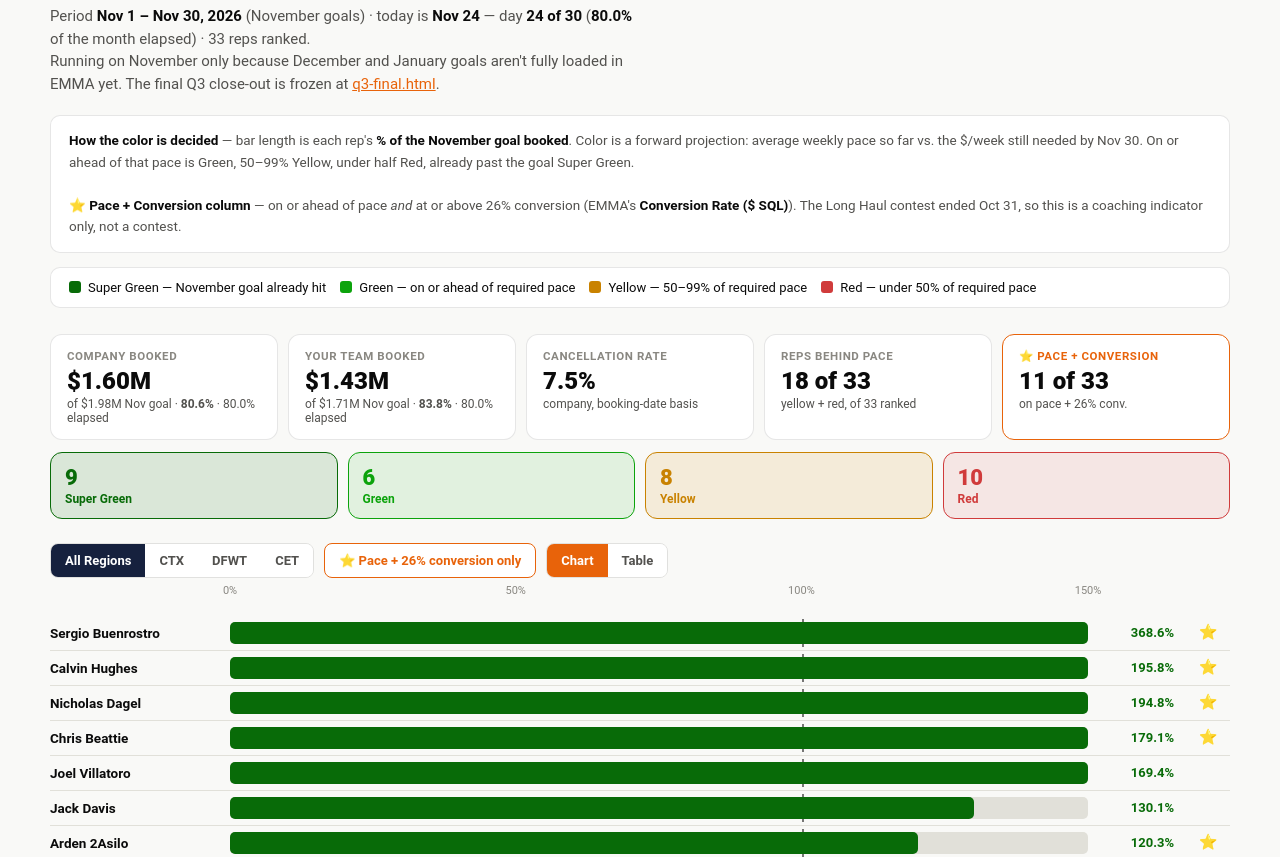
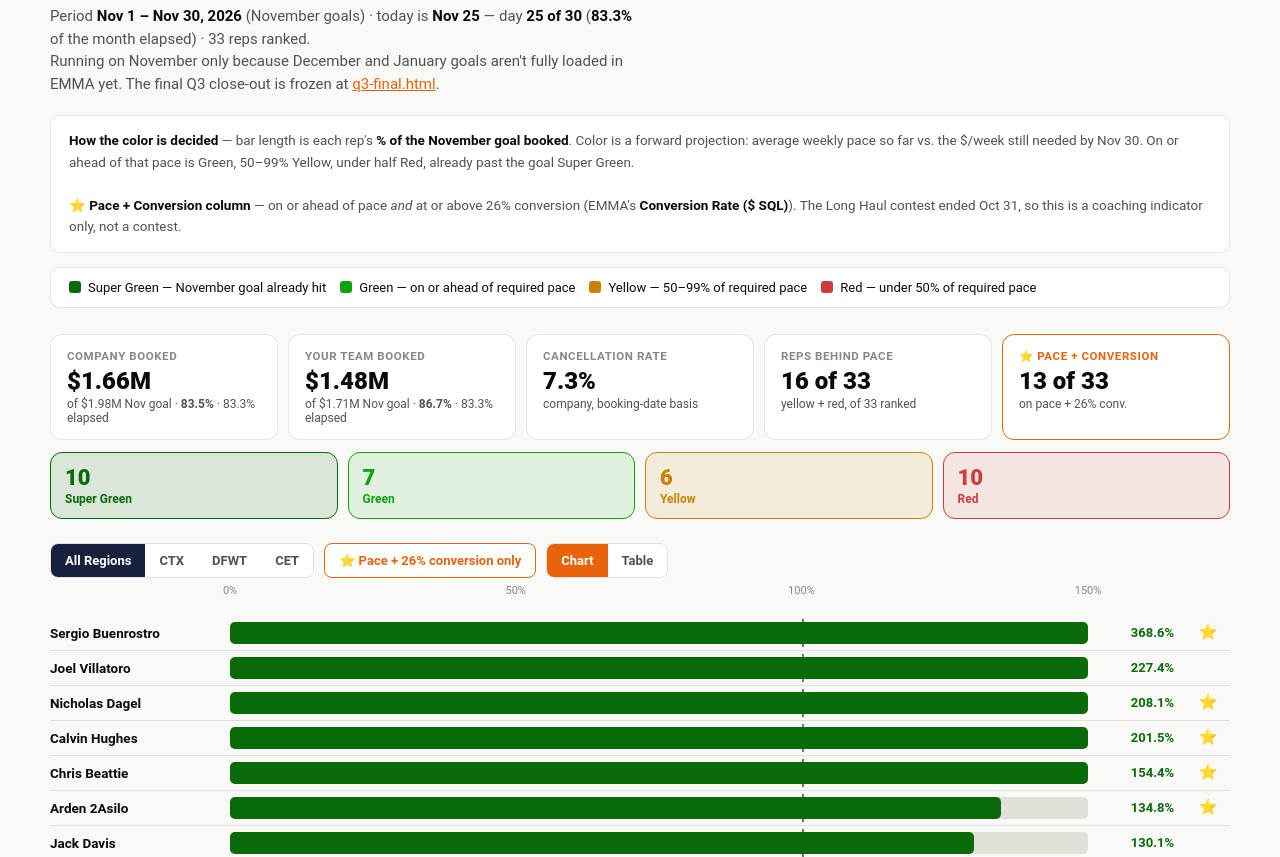
Before and after one commit to AWARE13/einstein-sales-pacing-4ec269233800, a plain HTML site: page index.html in a window 1280 px wide. Shown: the part 95-952 px from the top of the page. Drawn offline with Linux system fonts and the light colour scheme.

Commit message:
Refresh — 2026-11-25

```diff
--- a/index.html
+++ b/index.html
@@ -267,8 +267,8 @@
   <div class="p-eyebrow">Sales Dashboard · EMMA V4</div>
   <h1 class="p-title">Individual Sales Pacing — November 2026</h1>
   <p class="p-sub">
-    Period <b>Nov 1 – Nov 30, 2026</b> (November goals) · today is <b>Nov 24</b> — day <b>24 of 30</b>
-    (<b>80.0%</b> of the month elapsed) · 33 reps ranked.
+    Period <b>Nov 1 – Nov 30, 2026</b> (November goals) · today is <b>Nov 25</b> — day <b>25 of 30</b>
+    (<b>83.3%</b> of the month elapsed) · 33 reps ranked.
     <br>Running on November only because December and January goals aren't fully loaded in EMMA yet.
     The final Q3 close-out is frozen at
     <a href="./q3-final.html" style="color:var(--accent)">q3-final.html</a>.
@@ -297,17 +297,17 @@
   <div class="p-tiles">
     <div class="p-tile">
       <div class="p-tile-label">Company Booked</div>
-      <div class="p-tile-value">$1.60M</div>
-      <div class="p-tile-sub">of $1.98M Nov goal · <b>80.6%</b> · 80.0% elapsed</div>
+      <div class="p-tile-value">$1.66M</div>
+      <div class="p-tile-sub">of $1.98M Nov goal · <b>83.5%</b> · 83.3% elapsed</div>
     </div>
     <div class="p-tile">
       <div class="p-tile-label">Your Team Booked</div>
-      <div class="p-tile-value">$1.43M</div>
-      <div class="p-tile-sub">of $1.71M Nov goal · <b>83.8%</b> · 80.0% elapsed</div>
+      <div class="p-tile-value">$1.48M</div>
+      <div class="p-tile-sub">of $1.71M Nov goal · <b>86.7%</b> · 83.3% elapsed</div>
     </div>
     <div class="p-tile">
       <div class="p-tile-label">Cancellation Rate</div>
-      <div class="p-tile-value">7.5%</div>
+      <div class="p-tile-value">7.3%</div>
       <div class="p-tile-sub">company, booking-date basis</div>
     </div>
     <div class="p-tile">
@@ -358,7 +358,7 @@
       <thead>
         <tr>
           <th>Sales Rep</th><th>Booked</th><th>Goal</th><th>% Goal</th>
-          <th>Needed / wk</th><th>Avg pace / wk (Nov 1 – Nov 24)</th>
+          <th>Needed / wk</th><th>Avg pace / wk (Nov 1 – Nov 25)</th>
           <th>Conv. ($ SQL)</th><th>Status</th><th>⭐ Pace + Conv.</th>
         </tr>
       </thead>
@@ -368,24 +368,21 @@
 
   <div class="p-foot">
     <b>Excluded from ranking</b> — no real individual quota: EMMA System (auto-assigned leads,
-    $169,216 booked of a $277,637 November target). Therese Ablang, Brian Herzig, Amanda Ware, Donna
+    $177,201 booked of a $277,637 November target). Therese Ablang, Brian Herzig, Amanda Ware, Donna
     Carrillo, Nhel Banayad, Ralph Bustillo and Joseph Mcreynolds do not appear in the November table.
     Rance Pope ($12,928 booked) and Cameron Klepac ($6,544 booked) have no November goal this month and are left off.
     <br><b>Region coverage:</b> every ranked rep is mapped — CTX 13, CET 11, DFWT 9. No unmapped reps.
     <br><b>Why November only:</b> December and January goals aren't fully loaded in EMMA (Alexander Tran
     shows a $70,000 November goal inside a $91,000 Q4 total), so a quarter view would understate targets
     and flatter pace. This switches back to the full Q4 view once the later months are entered.
-    <br><b>Where November stands:</b> company <b>80.6%</b> ($1,597,701 of $1,983,119), Amanda's team
-    <b>83.8%</b> ($1,428,486 of $1,705,482) against 80.0% of the month elapsed, so both are still just ahead of the
-    clock with six days left. The 33 ranked reps plus Rance Pope ($12,928) and Cameron Klepac ($6,544) account for all of
-    the team's dollars. Nine reps are past their November goal: Sergio Buenrostro (369%), Calvin Hughes (196%), Nicholas
-    Dagel (195%), Chris Beattie (179%), Joel Villatoro (169%), Jack Davis (130%), Arden 2Asilo (120%), Erik Orama (114%)
-    and Daniel Behseresht (100%). Lukas Konrad is $1,015 away and Frank Williams $1,137. By region: CTX 111.4%,
-    DFWT 81.5%, CET 70.0%. CET is the one region behind the clock.
-    <br><b>Worth a look:</b> no goal changes since Nov 19. Booked totals dropped for Chris Beattie (−$2,121), Chauntelle
-    Shivers (−$1,786) and Erik Orama (−$1,170), likely cancellations. Biggest moves: Sergio Buenrostro added about
-    $31,500, Calvin Hughes $31,300 and Arden 2Asilo $30,800. In the last week of the month EMMA's run rate equals the
-    full amount still needed, so the colors are at their strictest from here.
+    <br><b>Where November stands:</b> company <b>83.5%</b> ($1,656,441 of $1,983,119), Amanda's team
+    <b>86.7%</b> ($1,479,240 of $1,705,482) against 83.3% of the month elapsed, so both are a hair ahead of the
+    clock with five days left. The 33 ranked reps plus Rance Pope ($12,928) and Cameron Klepac ($6,544) account for all of
+    the team's dollars. Ten reps are past their November goal, with Frank Williams the newest to cross. Lukas Konrad is
+    $1,015 away. By region: CTX 118.4%, DFWT 81.2%, CET 71.9%. CET is still the one region well behind the clock.
+    <br><b>Worth a look:</b> no goal changes since yesterday. Booked totals dropped for Chris Beattie (−$2,598) and
+    Nicole Tolete (−$475), likely cancellations; Chris is still past goal. Biggest moves: Arden 2Asilo added about
+    $15,200, Joel Villatoro $10,200 and Calvin Hughes $5,000.
     <br><b>Conversion:</b> every ranked rep has a conversion figure. The bar is 26% (raised from 20% on Nov 12). On pace
     but under 26%: Joel Villatoro, Jack Davis, Erik Orama and Frank Williams.
     <br><b>Companion reports:</b> the final Q3 close-out is at
@@ -394,7 +391,7 @@
     August close-out at
     <a href="./august-final.html" style="color:var(--accent)">august-final.html</a>.
     The Q4 view as of Nov 10 is kept in the private repo.
-    <br>Pulled from EMMA's Sales Report, Nov 1 – Nov 30, 2026 range, on <b>Nov 24, 2026, ~2:00 PM CT</b>.
+    <br>Pulled from EMMA's Sales Report, Nov 1 – Nov 30, 2026 range, on <b>Nov 25, 2026, ~10:15 AM CT</b>.
   </div>
 
 </div>
@@ -404,41 +401,41 @@
   // [name, booked, novemberGoal, emmaWeeklyRunRate ($/wk still needed; negative = past goal), region, conversionPctSQLDollars]
   var reps = [
     ["Sergio Buenrostro", 38702.00, 10500.00, -28202.00, "CTX", 70.06],
-    ["Calvin Hughes", 171308.00, 87500.00, -83808.00, "CTX", 49.15],
-    ["Nicholas Dagel", 20455.50, 10500.00, -9955.50, "CTX", 34.72],
-    ["Chris Beattie", 18805.00, 10500.00, -8305.00, "DFWT", 26.12],
-    ["Joel Villatoro", 29643.50, 17500.00, -12143.50, "CTX", 19.47],
+    ["Joel Villatoro", 39801.00, 17500.00, -22301.00, "CTX", 19.47],
+    ["Nicholas Dagel", 21852.50, 10500.00, -11352.50, "CTX", 37.34],
+    ["Calvin Hughes", 176300.00, 87500.00, -88800.00, "CTX", 49.58],
+    ["Chris Beattie", 16207.00, 10500.00, -5707.00, "DFWT", 26.12],
+    ["Arden 2Asilo", 141531.40, 105000.00, -36531.40, "CET", 44.77],
     ["Jack Davis", 13661.00, 10500.00, -3161.00, "DFWT", 18.96],
-    ["Arden 2Asilo", 126331.40, 105000.00, -21331.40, "CET", 41.65],
     ["Erik Orama", 19875.00, 17500.00, -2375.00, "DFWT", 20.34],
     ["Daniel Behseresht", 10546.00, 10500.00, -46.00, "CTX", 87.53],
+    ["Frank Williams", 10513.00, 10500.00, -13.00, "CTX", 7.35],
     ["Lukas Konrad", 16485.00, 17500.00, 1015.00, "CTX", 33.69],
-    ["Frank Williams", 9363.00, 10500.00, 1137.00, "CTX", 5.84],
-    ["Jevic 3Lazanas", 100983.00, 113750.00, 12767.00, "CET", 29.41],
+    ["Jevic 3Lazanas", 104145.00, 113750.00, 9605.00, "CET", 29.43],
     ["Zachary Krodel", 15188.00, 17500.00, 2312.00, "DFWT", 51.64],
-    ["Jeline 2Lavarias", 89835.80, 105000.00, 15164.20, "CET", 27.50],
+    ["Jeline 2Lavarias", 91059.80, 105000.00, 13940.20, "CET", 27.66],
+    ["Landon Vaughan", 15078.00, 17500.00, 2422.00, "DFWT", 28.60],
     ["Hector Zavala", 14668.00, 17500.00, 2832.00, "CTX", 36.38],
+    ["Jespah Lara", 69174.75, 87500.00, 18325.25, "CTX", 37.70],
     ["Chris Anderson", 8062.00, 10500.00, 2438.00, "CTX", 37.02],
-    ["Jespah Lara", 64672.75, 87500.00, 22827.25, "CTX", 34.54],
-    ["Landon Vaughan", 12861.00, 17500.00, 4639.00, "DFWT", 26.35],
-    ["Amy Arbasa", 75623.50, 105000.00, 29376.50, "CET", 36.30],
-    ["Zhang Pammit", 85427.50, 122500.00, 37072.50, "CET", 36.28],
+    ["Amy Arbasa", 77418.50, 105000.00, 27581.50, "CET", 35.56],
+    ["Zhang Pammit", 86883.50, 122500.00, 35616.50, "CET", 36.01],
+    ["Brianne Newbro", 48721.00, 70000.00, 21279.00, "CET", 38.43],
     ["Grant Hardison", 7306.00, 10500.00, 3194.00, "DFWT", 23.36],
-    ["Brianne Newbro", 47979.00, 70000.00, 22021.00, "CET", 38.59],
-    ["Nicole Tolete", 68325.50, 105000.00, 36674.50, "CET", 21.56],
+    ["Nicole Tolete", 67850.50, 105000.00, 37149.50, "CET", 21.12],
+    ["Garrison Cobe", 10184.00, 17500.00, 7316.00, "CTX", 29.96],
     ["Dustin Street", 5927.00, 10500.00, 4573.00, "CTX", 29.77],
-    ["Danah 2Celestial", 68813.00, 122500.00, 53687.00, "CET", 27.82],
-    ["Joanna Ballon", 94723.00, 175000.00, 80277.00, "CET", 27.17],
-    ["Chauntelle Shivers", 37368.00, 70000.00, 32632.00, "CET", 33.57],
-    ["Jules Nicolas", 92692.00, 175000.00, 82308.00, "CET", 37.93],
+    ["Danah 2Celestial", 68813.00, 122500.00, 53687.00, "CET", 27.22],
+    ["Chauntelle Shivers", 38294.00, 70000.00, 31706.00, "CET", 32.30],
+    ["Joanna Ballon", 95338.00, 175000.00, 79662.00, "CET", 26.79],
+    ["Jules Nicolas", 92729.00, 175000.00, 82271.00, "CET", 37.85],
     ["Khevan Dueck", 4052.00, 10500.00, 6448.00, "DFWT", 43.43],
     ["Steven Anderson", 3814.00, 10500.00, 6686.00, "DFWT", 21.49],
     ["Alexander Tran", 25275.00, 70000.00, 44725.00, "CTX", 28.36],
-    ["Garrison Cobe", 5929.00, 17500.00, 11571.00, "CTX", 18.06],
     ["Shane Heaberlin", 4314.00, 17500.00, 13186.00, "DFWT", 13.11]
   ];
 
-  var WEEKS_ELAPSED = 24 / 7; // Nov 1 -> Nov 24 = 24 days elapsed of a 30-day month
+  var WEEKS_ELAPSED = 25 / 7; // Nov 1 -> Nov 25 = 25 days elapsed of a 30-day month
   var TOTAL_RANKED = reps.length;
   var CONV_GATE = 26; // coaching indicator: 26% weighted conversion (raised from 20% on Nov 12)
   var tierRank = { red:0, yellow:1, green:2, superGreen:3 };
```
